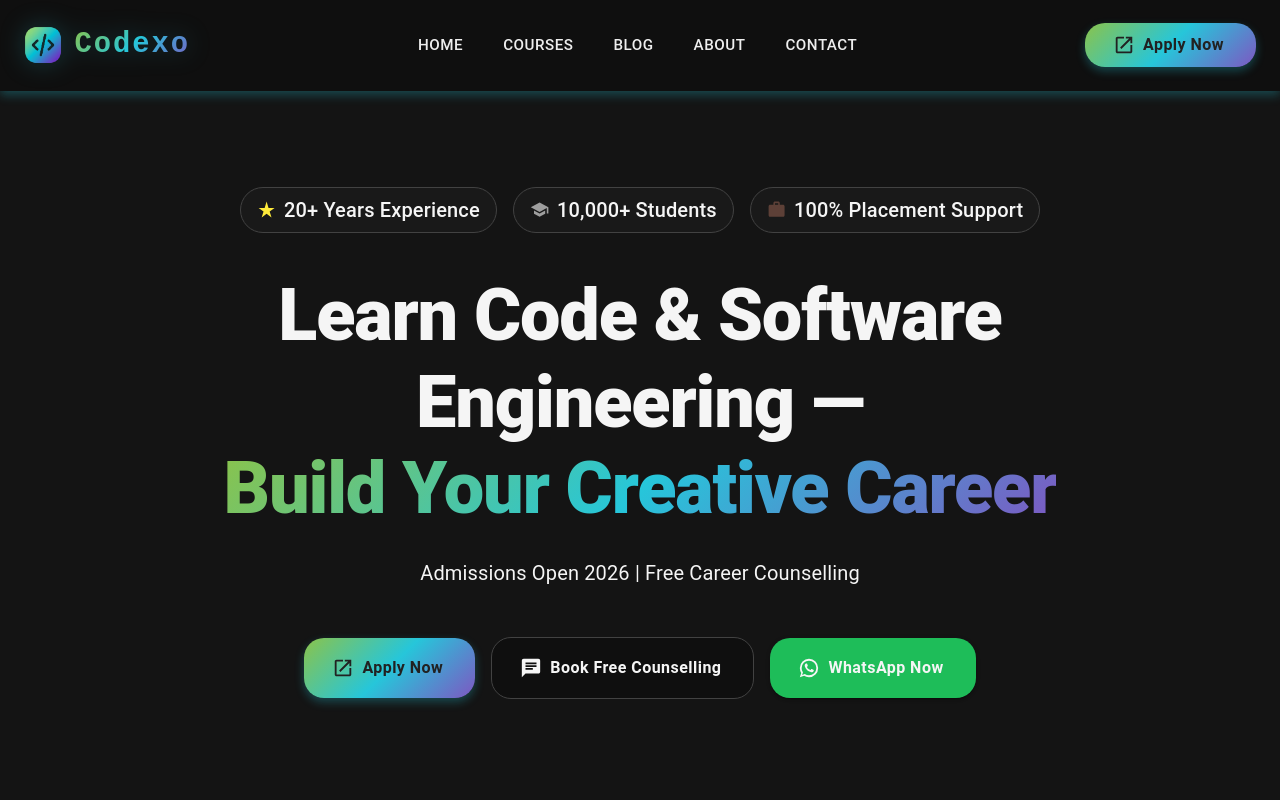
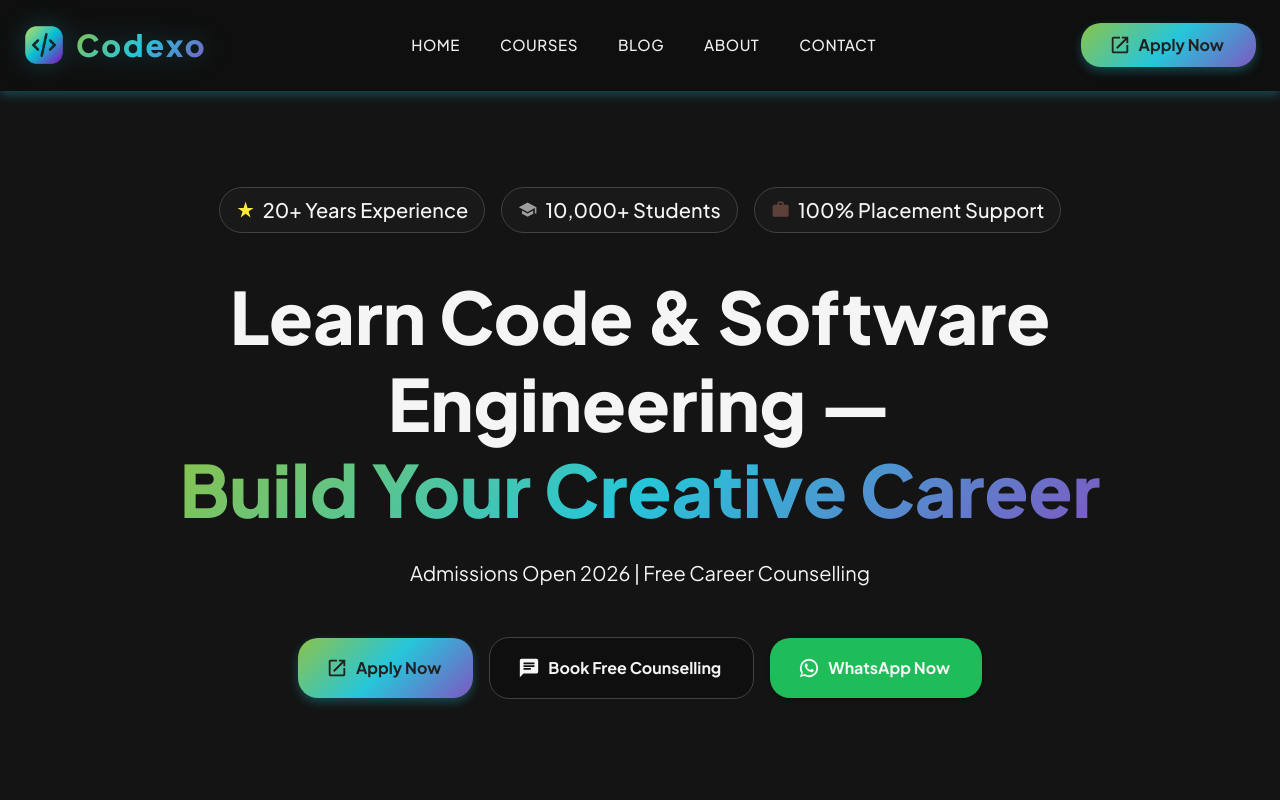
Before and after one commit to mahmoud-t-ghanem/react-codexo-academy, a React (Create React App) app: page / in a window 1280 px wide. Shown: the top 800 px of the page. Built offline with nearby package versions, Linux system fonts and the light colour scheme.

Commit message:
codexo-academy release: beta-v0.1.2

```diff
--- a/public/index.html
+++ b/public/index.html
@@ -1,6 +1,12 @@
 <!doctype html>
 <html lang="en">
   <head>
+    <link rel="preconnect" href="https://fonts.googleapis.com" />
+    <link rel="preconnect" href="https://fonts.gstatic.com" crossorigin />
+    <link
+      href="https://fonts.googleapis.com/css2?family=Plus+Jakarta+Sans:ital,wght@0,200..800;1,200..800&display=swap"
+      rel="stylesheet"
+    />
     <meta charset="utf-8" />
     <link rel="icon" type="image/svg+xml" href="/logo.png" />
     <meta name="viewport" content="width=device-width, initial-scale=1" />
--- a/src/App.js
+++ b/src/App.js
@@ -31,6 +31,17 @@ function App() {
     gradients: {
       primary: `linear-gradient(135deg, ${lightGreen["500"]} 0%, ${cyan[400]} 50%, ${deepPurple[400]} 100%)`,
     },
+    typography: {
+      fontFamily: '"Plus Jakarta Sans", "Helvetica Neue", Arial, sans-serif',
+      h1: { fontWeight: 800 },
+      h2: { fontWeight: 700 },
+      h5: { fontWeight: 800 },
+      body1: { fontWeight: 400 },
+      button: {
+        fontWeight: 700,
+        textTransform: "none",
+      },
+    },
   });
 
   return (
@@ -42,7 +53,6 @@ function App() {
           <RegistrationDialog />
           <CounsellingDialog />
           <CodexoSuccessDialog />
-
           <Routes>
             <Route path="/" element={<Home />} />
             <Route path="/home" element={<Home />} />
@@ -51,7 +61,6 @@ function App() {
             <Route path="/about" element={<About />} />
             <Route path="/contact" element={<Contact />} />
           </Routes>
-
           <Footer />
         </Router>
       </ThemeProvider>
--- a/src/components/CodexoLoading.js
+++ b/src/components/CodexoLoading.js
@@ -123,7 +123,6 @@ const CodexoLoading = ({ isLoading, onComplete }) => {
             color: cyan[400],
             fontWeight: "700",
             fontSize: "0.8rem",
-            fontFamily: "monospace",
           }}
         >
           {Math.round(displayPercent)}%
--- a/src/components/NavBar.js
+++ b/src/components/NavBar.js
@@ -133,8 +133,8 @@ function NavBar() {
                     src="/logo.png"
                     alt="Codexo Logo"
                     sx={{
-                      width: "2.4rem",
-                      height: "2.4rem",
+                      width: { xs: "2.2rem", sm: "2.5rem" },
+                      height: { xs: "2.2rem", sm: "2.5rem" },
                       objectFit: "contain",
                     }}
                   />
@@ -144,9 +144,8 @@ function NavBar() {
                     noWrap
                     sx={{
                       display: "block",
-                      fontSize: "1.8rem",
-                      fontFamily: "monospace",
-                      fontWeight: "bold",
+                      fontSize: { xs: "1.7rem", sm: "1.9rem" },
+                      fontWeight: 800,
                       background: theme.gradients.primary,
                       WebkitBackgroundClip: "text",
                       WebkitTextFillColor: "transparent",
@@ -223,7 +222,11 @@ function NavBar() {
                       }),
                     }}
                   >
-                    {isMenuOpen ? <CloseIcon /> : <MenuIcon />}
+                    {isMenuOpen ? (
+                      <CloseIcon sx={{ fontSize: "1.7rem" }} />
+                    ) : (
+                      <MenuIcon sx={{ fontSize: "1.7rem" }} />
+                    )}
                   </IconButton>
                 </Box>
               </Box>
--- a/src/index.js
+++ b/src/index.js
@@ -11,7 +11,4 @@ root.render(
   </React.StrictMode>
 );
 
-// If you want to start measuring performance in your app, pass a function
-// to log results (for example: reportWebVitals(console.log))
-// or send to an analytics endpoint. Learn more: https://bit.ly/CRA-vitals
 reportWebVitals();
--- a/src/pages/Blog.js
+++ b/src/pages/Blog.js
@@ -276,8 +276,6 @@ const Blog = () => {
                           fontSize: "0.82rem",
                           color: theme.palette.text.main,
                           lineHeight: 1.6,
-                          fontFamily:
-                            "'Fira Code', 'Courier New', Courier, monospace",
                           whiteSpace: "pre",
                           display: "block",
                         }}
```
